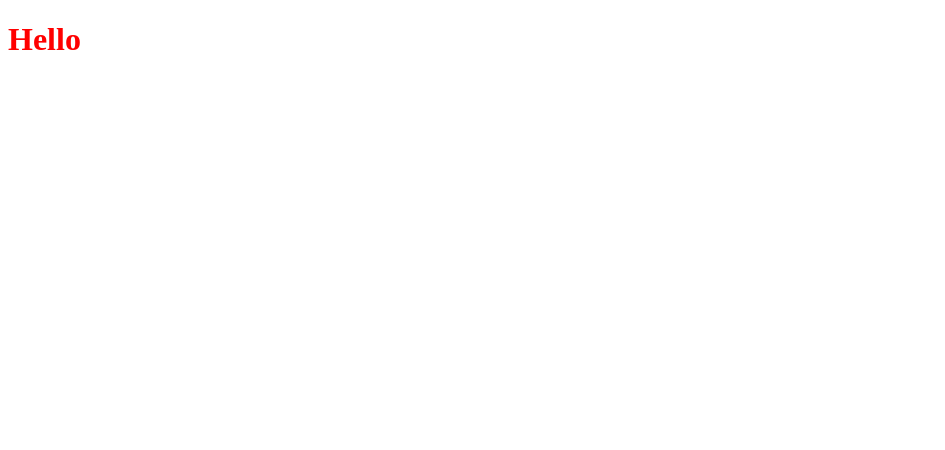
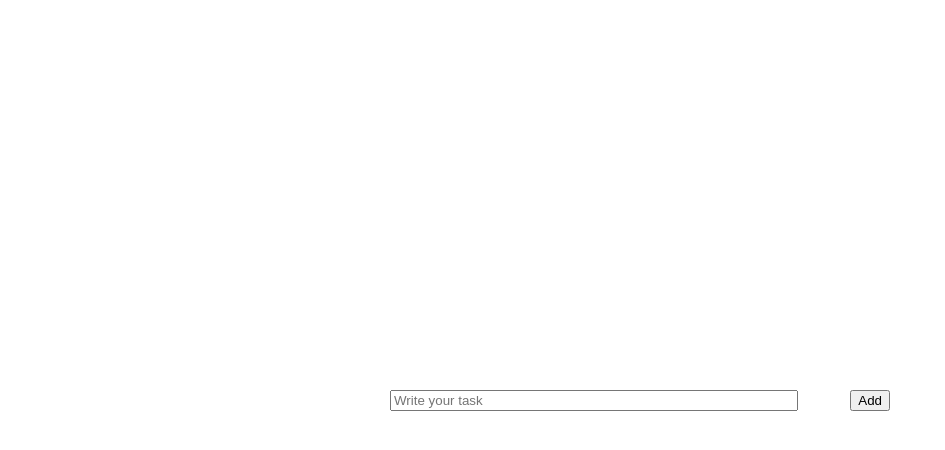
Before and after one commit to chakapega/todo-list, a React app: page / in a window 1280 px wide. Shown: the top 450 px of the page, without its empty margins (0-945 px from the left). Built offline with nearby package versions, Linux system fonts and the light colour scheme.

Commit message:
added add-new-task-form

```diff
--- a/src/App.css
+++ /dev/null
@@ -1,3 +0,0 @@
-h1 {
-  color: #ff0000;
-}
--- a/src/App.tsx
+++ b/src/App.tsx
@@ -1,9 +1,13 @@
 import React from 'react';
 
-import './App.css';
+import AddNewTask from './components/AddNewTaskForm';
 
-const App = () => {
-  return <h1>Hello</h1>;
+const App = (): JSX.Element => {
+  return (
+    <div className="app-container">
+      <AddNewTask />
+    </div>
+  );
 };
 
 export default App;
--- /dev/null
+++ b/src/components/AddNewTaskForm.css
@@ -0,0 +1,10 @@
+.add-new-task-form {
+  display: flex;
+  justify-content: space-between;
+  align-items: center;
+  width: 500px;
+}
+
+.add-new-task-form__input {
+  width: 80%;
+}
--- /dev/null
+++ b/src/components/AddNewTaskForm.tsx
@@ -0,0 +1,16 @@
+import React from 'react';
+
+import './AddNewTaskForm.css';
+
+const AddNewTaskForm = (): JSX.Element => {
+  return (
+    <form className="add-new-task-form">
+      <input className="add-new-task-form__input" type="text" placeholder="Write your task" />
+      <button className="add-new-task-form__button_submit" type="submit">
+        Add
+      </button>
+    </form>
+  );
+};
+
+export default AddNewTaskForm;
--- /dev/null
+++ b/src/index.css
@@ -0,0 +1,13 @@
+html {
+  width: 100%;
+  height: 100%;
+}
+
+body {
+  display: flex;
+  justify-content: center;
+  align-items: center;
+  width: 100%;
+  height: 100%;
+  margin: 0;
+}
--- a/src/index.tsx
+++ b/src/index.tsx
@@ -1,5 +1,7 @@
 import React from 'react';
 import ReactDOM from 'react-dom';
+
+import './index.css';
 
 import App from './App';
 
```
